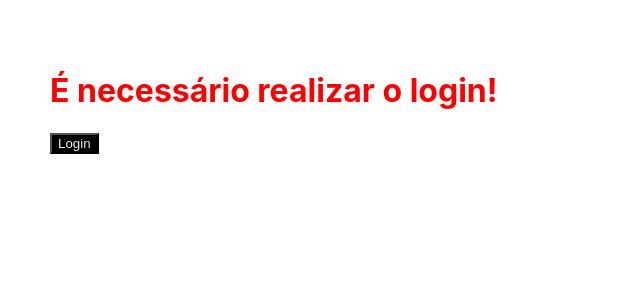
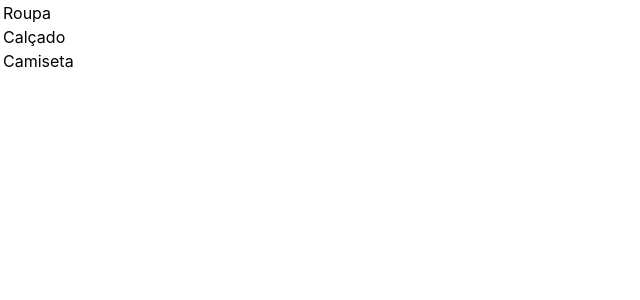
Before and after one commit to MarcosLopes-Dev/react-advanced, a React (Create React App) app: page / in a window 1280 px wide. Shown: the top 300 px of the page, without its empty margins (0-640 px from the left). Built offline with nearby package versions, Linux system fonts and the light colour scheme.

Commit message:
errorBoundary
Configurando e apresentando possíveis erros da aplicação no console com errorBoundary.

```diff
--- a/src/App.js
+++ b/src/App.js
@@ -1,20 +1,36 @@
-import React, {useState, useEffect} from 'react'
-import { ThemeContext, themes } from './Theme'
-import Card from './Card'
+import React, { Fragment } from 'react'
+
+const store = [{
+  type: 'Roupa'
+},{
+  type: 'Calçado'
+},{
+  type: 'Camiseta'
+}]
+
+function Column({ type }) {
+  return(
+    <tr>
+      <td>{type}</td>
+    </tr>
+  )
+}
 
 function App() {
-  const [token, setToken] = useState()
 
-  useEffect(() =>{
-    setTimeout(() => {
-      setToken('idffnwfiiuefq348r')
-    }, 4000)
-  }, [setToken])
+  const renderColumns = (element, key) => (
+    <Fragment key={'column-${key}'}>
+      <Column type= {element.type} />
+    </Fragment>
+  )
 
-  return(
-    <ThemeContext.Provider value= {{ ...themes.primary, token}}>
-      <Card />
-    </ThemeContext.Provider>
+  return (
+    <table>
+      {store.map(renderColumns)}
+    </table>
   )
 }
+
+
+
 export default App
--- a/src/Card.js
+++ /dev/null
@@ -1,15 +0,0 @@
-import React, {useContext} from "react";
-import { ThemeContext } from './Theme'
-import Form from './Form'
-function Card() {
-    const theme = useContext(ThemeContext)
-    return(
-        <div style={{padding: '50px'}}>
-            <Form />
-            <button style= { {background: theme.background, color: theme.color} } >
-                Login
-            </button>
-        </div>
-    )
-}
-export default Card
--- a/src/Form.js
+++ /dev/null
@@ -1,31 +0,0 @@
-import React, { useContext } from "react"
-import {ThemeContext} from './Theme'
-
-function Form() {
-
-    const context = useContext(ThemeContext)
-
-const renderForm = (
-    <form>
-            <label>Nome:</label>
-            <input />
-            <label>Email:</label>
-            <input />
-            <label>Idade:</label>
-            <input />
-            <label>Telefone:</label>
-            <input />
-        </form>
-    )
-
-    const renderNotLogged = (
-        <h1 style ={{color: 'red'}}>É necessário realizar o login!</h1>
-    )
-
-    return(
-        <div>
-        {context.token ? renderNotLogged : renderForm}
-        </div>
-    )
-}
-export default Form
--- a/src/Theme.js
+++ /dev/null
@@ -1,14 +0,0 @@
-import { createContext } from "react";
-
-export const themes = {
-    primary: {
-        background: '#000',
-        color: '#efefef'
-    },
-    secondary:{
-        background: '#efefef',
-        color: '#000'
-    }
-}
-
-export const ThemeContext = createContext(themes.secondary)
--- /dev/null
+++ b/src/error-boundary.js
@@ -0,0 +1,29 @@
+import React, { Component } from 'react'
+import ErrorImg from './ErrorImg.png'
+class ErrorBoundary extends Component{
+
+    constructor(props){
+      super(props)
+      this.state = {
+          hasError: false
+      }
+  }
+
+  componentDidCatch(error, errorInfo){
+      console.log('error', error)
+      console.log('errorInfo, errorInfo')
+      this.setState({
+          hasError: true
+      })
+
+  }
+
+  render(){
+      if(this.state.hasError){
+          return <img src={ErrorImg} />
+      }
+      return this.props.children
+  }
+}
+
+export default ErrorBoundary
--- a/src/index.js
+++ b/src/index.js
@@ -3,15 +3,14 @@ import ReactDOM from 'react-dom';
 import './index.css';
 import App from './App';
 import reportWebVitals from './reportWebVitals';
+import ErrorBoundary from './error-boundary';
 
-ReactDOM.render(
-  <React.StrictMode>
+import reactDom from 'react-dom';
+
+const main = (
+  <ErrorBoundary>
     <App />
-  </React.StrictMode>,
-  document.getElementById('root')
-);
+  </ErrorBoundary>
+)
 
-// If you want to start measuring performance in your app, pass a function
-// to log results (for example: reportWebVitals(console.log))
-// or send to an analytics endpoint. Learn more: https://bit.ly/CRA-vitals
-reportWebVitals();
+reactDom.render(main, document.getElementById('root'));
```
Also changed, not shown: src/ErrorImg.png (added).
